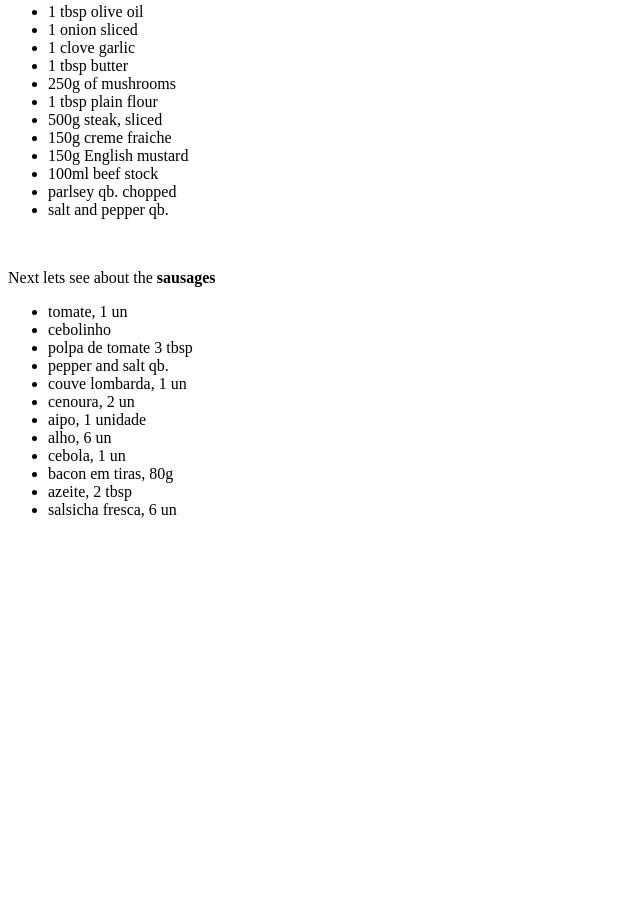
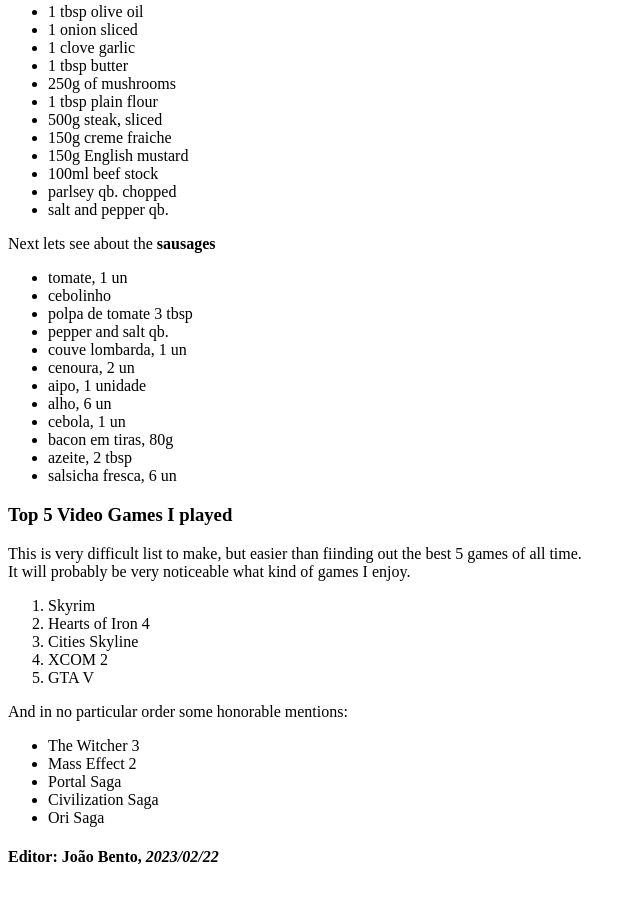
Before and after one commit to Sito-Studio/git_test, a plain HTML site: page Plain blog exercise/index.html in a window 1280 px wide. Shown: the part 996-1899 px from the top of the page, without its empty margins (0-640 px from the left). Before the commit the page ends 1531 px from the top, so only its background shows below. Drawn offline with Linux system fonts and the light colour scheme.

Commit message:
Added the list exercise

```diff
--- a/Plain blog exercise/index.html
+++ b/Plain blog exercise/index.html
@@ -45,7 +45,6 @@
         <li>parlsey qb. chopped</li>
         <li>salt and pepper qb.</li>
     </ul>
-    <br>
     <p>Next lets see about the <strong>sausages</strong></p>
     <ul>
         <li>tomate, 1 un</li>
@@ -61,5 +60,24 @@
         <li>azeite, 2 tbsp</li>
         <li>salsicha fresca, 6 un</li>
     </ul>
+    <h3>Top 5 Video Games I played</h3>
+    <p>This is very difficult list to make, but easier than fiinding out the best 5 games of all time.<br> It will probably be very noticeable what kind of games I enjoy.</p>
+    <ol>
+        <li>Skyrim</li>
+        <li>Hearts of Iron 4</li>
+        <li>Cities Skyline</li>
+        <li>XCOM 2</li>
+        <li>GTA V</li>
+    </ol>
+    <p>And in no particular order some honorable mentions:</p>
+    <ul>
+        <li>The Witcher 3</li>
+        <li>Mass Effect 2</li>
+        <li>Portal Saga</li>
+        <li>Civilization Saga</li>
+        <li>Ori Saga</li>
+    </ul>
+    <h4>Editor: <strong>João Bento</strong>, <em>2023/02/22</em></h4>
+    <br>
 </body>
 </html>
```
